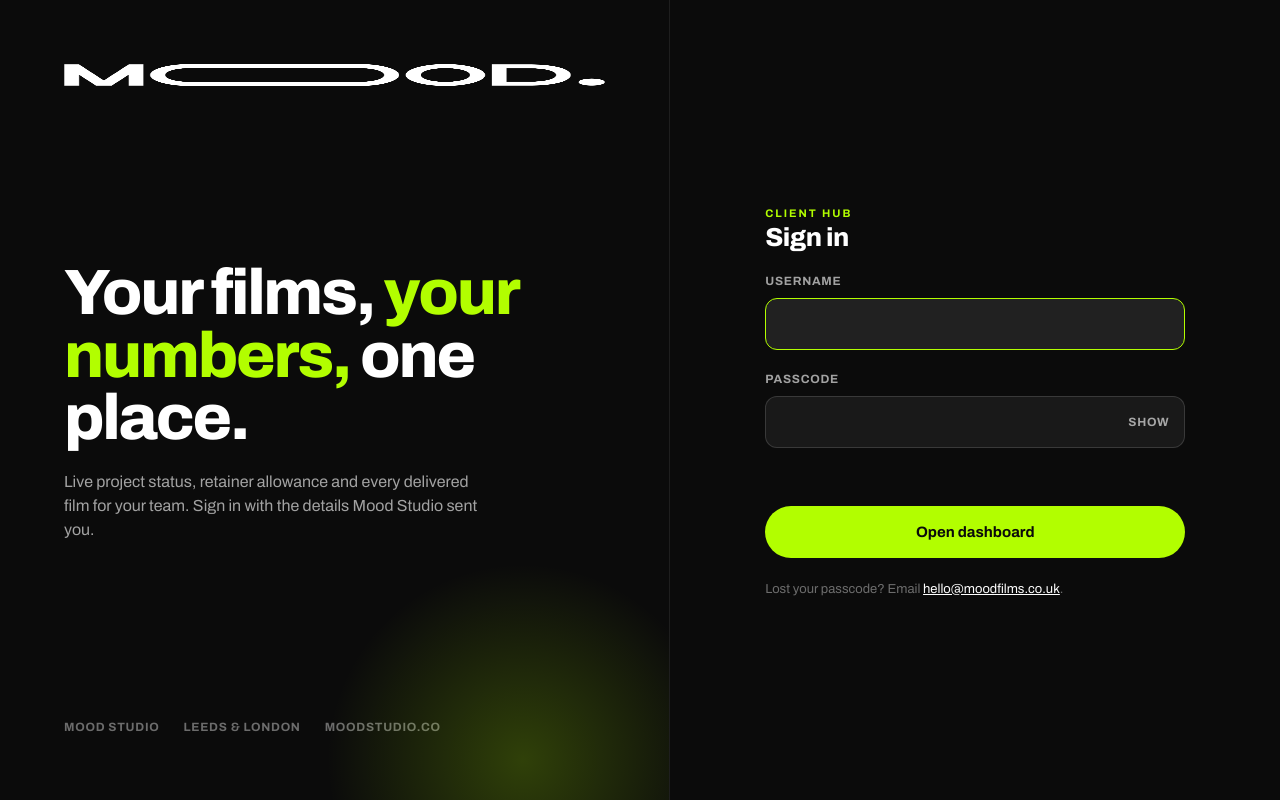
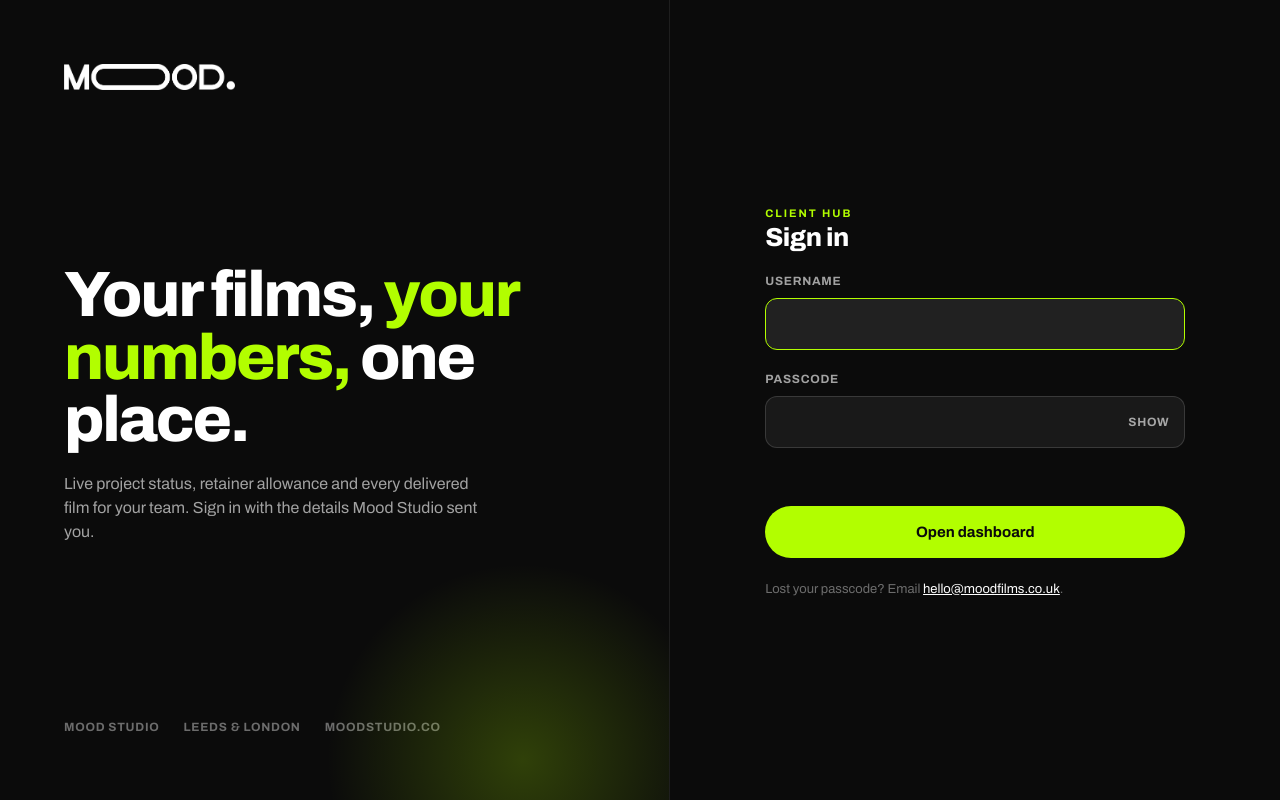
Before and after one commit to moodfilms/moodfilms.github.io, a website: page docs/index.html in a window 1280 px wide. Drawn offline with Linux system fonts and the light colour scheme.

Commit message:
Login page: stop the wordmark stretching to the panel width
Co-Authored-By: Claude Fable 5.1 <noreply@anthropic.com>

```diff
--- a/docs/styles.css
+++ b/docs/styles.css
@@ -56,7 +56,7 @@ p { margin: 0; }
 .gate { min-height: 100vh; display: grid; grid-template-columns: 1.1fr 1fr; background: var(--ink); color: #fff; }
 .gate__brand { position: relative; padding: clamp(28px, 5vw, 72px); display: flex; flex-direction: column; justify-content: space-between; overflow: hidden; border-right: 1px solid rgba(255,255,255,.08); }
 .gate__brand::before { content: ""; position: absolute; inset: auto -20% -30% auto; width: 70vmin; height: 70vmin; border-radius: 50%; background: radial-gradient(closest-side, rgba(178,254,0,.22), transparent 70%); pointer-events: none; }
-.gate__logo { height: 22px; width: auto; display: block; }
+.gate__logo { height: 26px; width: auto; display: block; align-self: flex-start; object-fit: contain; }
 .gate__headline { font-size: clamp(36px, 5vw, 72px); line-height: .98; letter-spacing: -.035em; max-width: 12ch; }
 .gate__headline em { font-style: normal; color: var(--lime); }
 .gate__sub { margin-top: 20px; max-width: 46ch; color: rgba(255,255,255,.62); font-size: 16px; }
```
